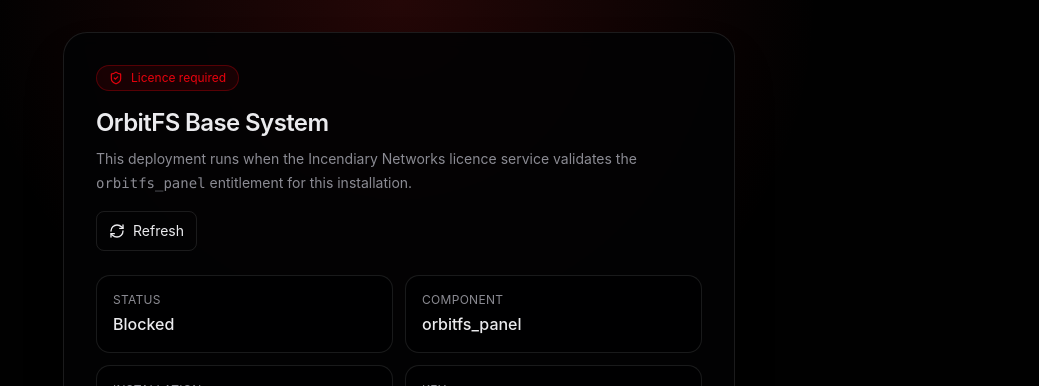
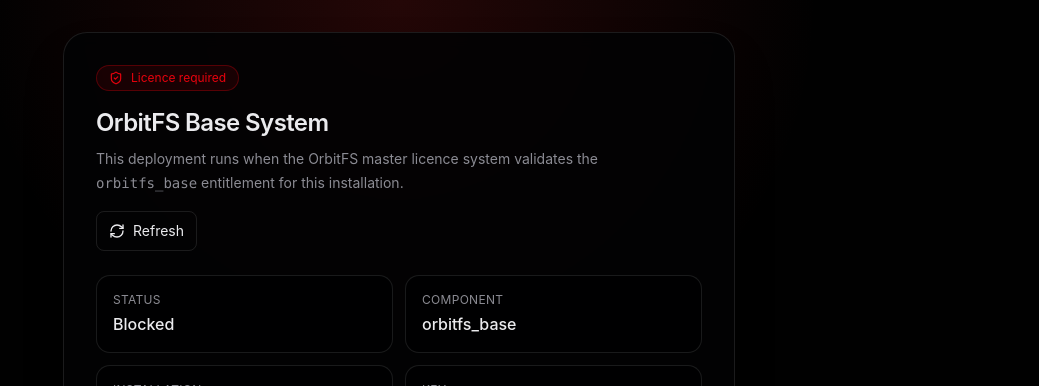
Before and after one commit to lucaskerim123/Orbitconvert, a SvelteKit app: page /license in a window 1280 px wide. Shown: the top 386 px of the page, without its empty margins (241-1280 px from the left). Built offline with nearby package versions, Linux system fonts and the light colour scheme; no server answers.

Commit message:
Show canonical orbitfs_base licence component

```diff
--- a/src/routes/license/+page.svelte
+++ b/src/routes/license/+page.svelte
@@ -151,7 +151,7 @@
 			<div>
 				<div class="inline-flex items-center gap-2 rounded-full border border-primary/30 bg-primary/10 px-3 py-1 text-xs text-primary"><ShieldCheck class="size-3.5" /> Licence required</div>
 				<h1 class="mt-4 text-2xl font-semibold tracking-tight">OrbitFS Base System</h1>
-				<p class="mt-2 max-w-xl text-sm leading-6 text-muted-foreground">This deployment runs when the Incendiary Networks licence service validates the <code>orbitfs_panel</code> entitlement for this installation.</p>
+				<p class="mt-2 max-w-xl text-sm leading-6 text-muted-foreground">This deployment runs when the OrbitFS master licence system validates the <code>orbitfs_base</code> entitlement for this installation.</p>
 			</div>
 			<button class="inline-flex h-10 items-center gap-2 rounded-md border px-3 text-sm hover:bg-muted disabled:opacity-50" onclick={() => load(true)} disabled={refreshing}><RefreshCw class={`size-4 ${refreshing ? 'animate-spin' : ''}`} /> Refresh</button>
 		</div>
@@ -161,7 +161,7 @@
 		{:else}
 			<div class="mt-6 grid gap-3 sm:grid-cols-2">
 				<div class="rounded-xl border bg-background/60 p-4"><p class="text-xs uppercase tracking-wide text-muted-foreground">Status</p><p class="mt-1 font-medium">{summary?.licensed ? 'Licensed' : 'Blocked'}</p></div>
-				<div class="rounded-xl border bg-background/60 p-4"><p class="text-xs uppercase tracking-wide text-muted-foreground">Component</p><p class="mt-1 font-medium">orbitfs_panel</p></div>
+				<div class="rounded-xl border bg-background/60 p-4"><p class="text-xs uppercase tracking-wide text-muted-foreground">Component</p><p class="mt-1 font-medium">orbitfs_base</p></div>
 				<div class="rounded-xl border bg-background/60 p-4"><p class="text-xs uppercase tracking-wide text-muted-foreground">Installation</p><p class="mt-1 break-all font-mono text-xs">{summary?.installationId || 'pending'}</p></div>
 				<div class="rounded-xl border bg-background/60 p-4"><p class="text-xs uppercase tracking-wide text-muted-foreground">Key</p><p class="mt-1 font-mono text-sm">{summary?.keyHint || 'not activated'}</p></div>
 			</div>
```
